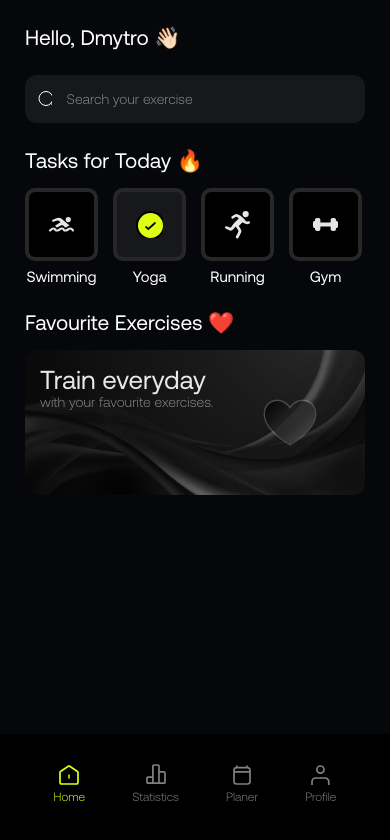
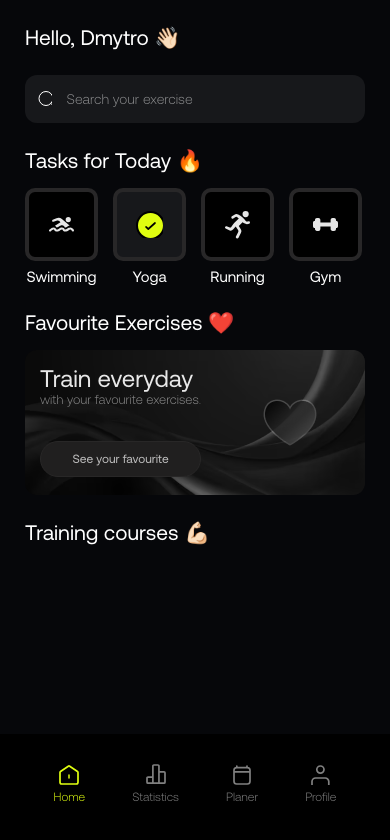
Before and after one commit to hulaaaa/igains-client, a React Native app: screen /Home in a window 390 px wide. Shown: the top 840 px of the page. Built offline with nearby package versions, Linux system fonts and the light colour scheme.

Commit message:
Commit: Fvourite exercises component

```diff
--- a/src/components/FavExercises.tsx
+++ b/src/components/FavExercises.tsx
@@ -1,25 +1,36 @@
-import { StyleSheet, Text, View } from 'react-native'
+import { Image, StyleSheet, Text, TouchableOpacity, View } from 'react-native'
 import React from 'react'
 import FavoriteBg from '../../assets/svg/FavoriteBg'
 
 export default function FavExercises() {
     return (
         <View style={styles.main}>
-            <FavoriteBg />
-            <View style={{ position: 'absolute', top: 15, left: 15, }}>
-                <Text style={{ fontFamily: 'Regular', fontSize: 26, color: 'rgba(255,255,255,0.9)', }}>Train everyday</Text>
-                <Text style={{ fontFamily: 'Light', fontSize: 14, color: 'rgba(255,255,255,0.5)', }}>with your favourite exercises.</Text>
-
+            <View style={{ top: 15, left: 15, justifyContent: 'space-between', height: '77%' }}>
+              <View>
+                <Text style={{ fontFamily: 'Regular', fontSize: 24, color: 'rgba(255,255,255,0.9)', }}>Train everyday</Text>
+                <Text style={{ fontFamily: 'Light', fontSize: 13, color: 'rgba(255,255,255,0.5)', }}>with your favourite exercises.</Text>
+              </View>
+              <TouchableOpacity style={{
+                backgroundColor: '#201F1F',
+                borderRadius: 20,
+                width: 'auto',
+                paddingVertical: 10,
+                borderColor: '#282727',
+                borderWidth: 1,
+              }}>
+                <Text style={{fontFamily: 'Regular', textAlign: 'center', fontSize: 12, color: 'rgba(255,255,255,0.7)'}}>
+                   See your favourite
+                </Text>
+              </TouchableOpacity>
             </View>
-
+            <Image source={require('../../assets/images/app/favExerBg.png')} style={{ position: 'absolute',zIndex: -1,}} />
         </View>
     )
 }
 
 const styles = StyleSheet.create({
     main: {
-        position: 'absolute',
-        top: 40,
+        height: 145,
     },
     container: {
         zIndex: -1,
--- a/src/screens/auth/Home.tsx
+++ b/src/screens/auth/Home.tsx
@@ -56,6 +56,12 @@ export default function Home() {
           <FavExercises />
         </View>
 
+        {/* TRAINING COURSES */}
+        <View style={styles.divtasks}>
+          <Text style={{ fontFamily: 'Regular', fontSize: 21, color: 'white', }}>Training courses 💪🏻</Text>
+
+        </View>
+
       </SafeAreaView>
       <Tabs />
     </View>
```
Also changed, not shown: assets/images/app/favExerBg.png (added).
